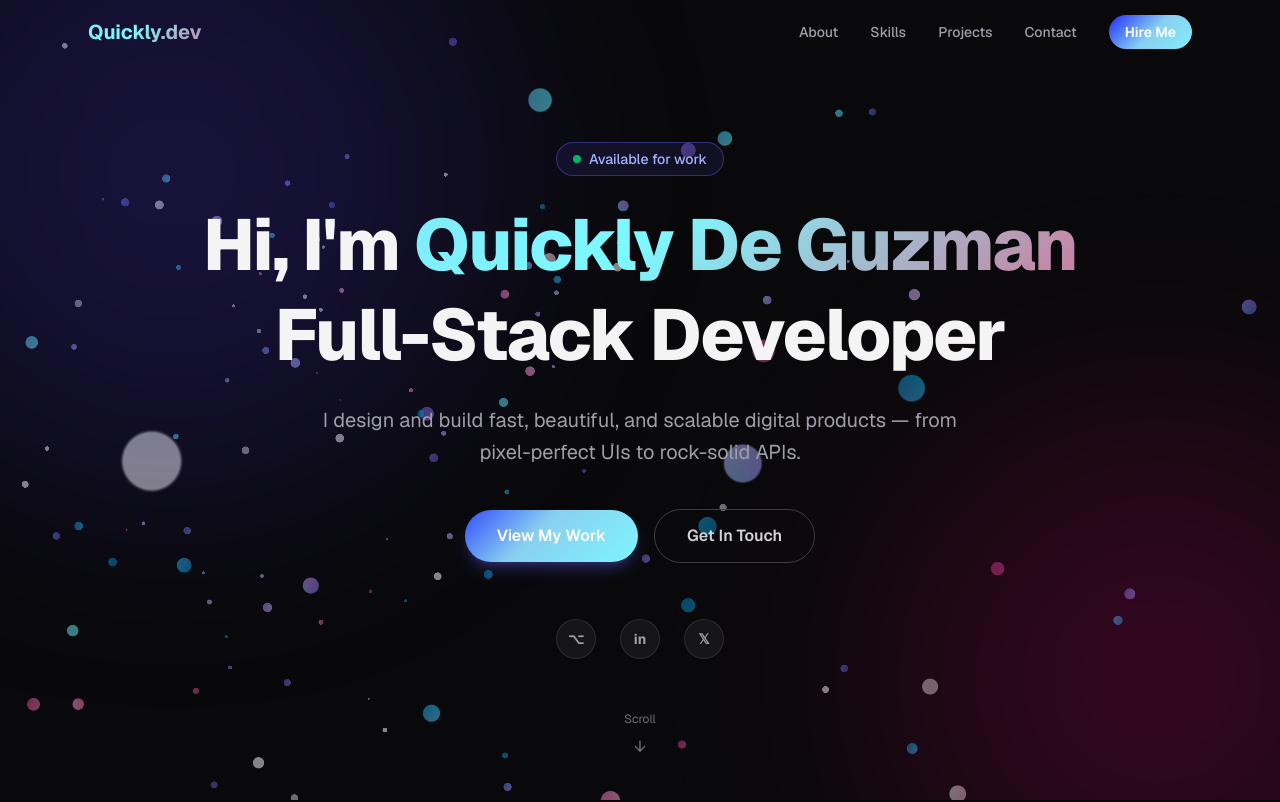
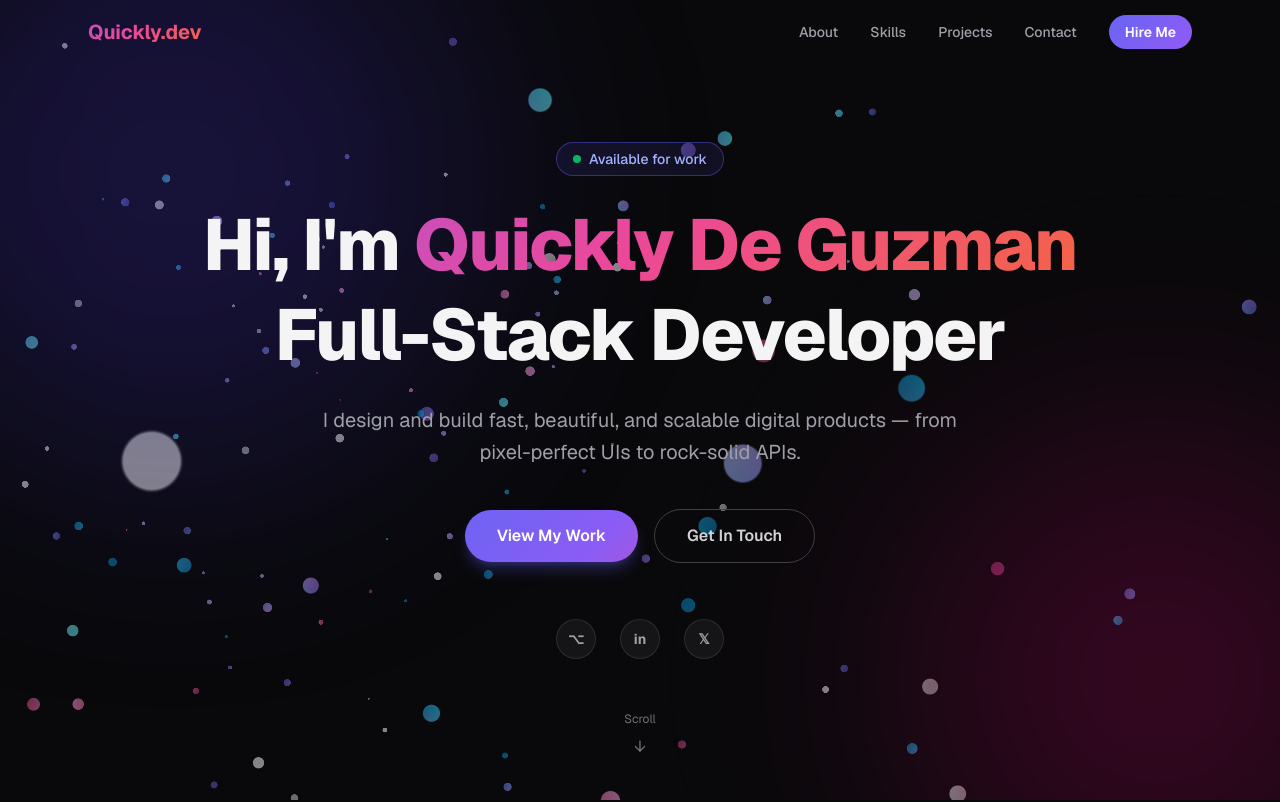
Before and after one commit to QuicklyDG/Quickly-Profile, a Next.js app: page / in a window 1280 px wide. Shown: the top 802 px of the page. Built offline with nearby package versions, Linux system fonts and the light colour scheme.

Commit message:
adjust UI

```diff
--- a/app/globals.css
+++ b/app/globals.css
@@ -73,7 +73,7 @@ html {
 .animate-scale-in     { animation: scaleIn 0.5s ease forwards; }
 
 .gradient-text {
-  background: linear-gradient(135deg, #0000FF, #89CFF0, 	#7DF9FF, #f33968);
+  background: linear-gradient(135deg, #6366f1, #8b5cf6, #ec4899, #f97316);
   background-size: 300% 300%;
   -webkit-background-clip: text;
   -webkit-text-fill-color: transparent;
@@ -82,7 +82,7 @@ html {
 }
 
 .gradient-bg {
-  background: linear-gradient(135deg, #0000FF, #89CFF0, 	#7DF9FF, #3F00FF);
+  background: linear-gradient(135deg, #6366f1, #8b5cf6, #ec4899);
   background-size: 200% 200%;
   animation: gradientShift 6s ease infinite;
 }
--- a/app/home/page.jsx
+++ b/app/home/page.jsx
@@ -1,11 +1,12 @@
-"use client";
+import Link from "next/link";
 
-import Link from "next/link";
+export const metadata = {
+  title: "Home Page",
+};
 
 export default function Page() {
   return (
     <div>
-      <title>Home Page</title>
       <Link href="/about">Go to About</Link>
     </div>
   );
--- a/app/layout.tsx
+++ b/app/layout.tsx
@@ -26,8 +26,9 @@ export default function RootLayout({
     <html
       lang="en"
       className={`${geistSans.variable} ${geistMono.variable} h-full antialiased`}
+      suppressHydrationWarning
     >
-      <body className="min-h-full flex flex-col">{children}</body>
+      <body className="min-h-full flex flex-col" suppressHydrationWarning>{children}</body>
     </html>
   );
 }
```
